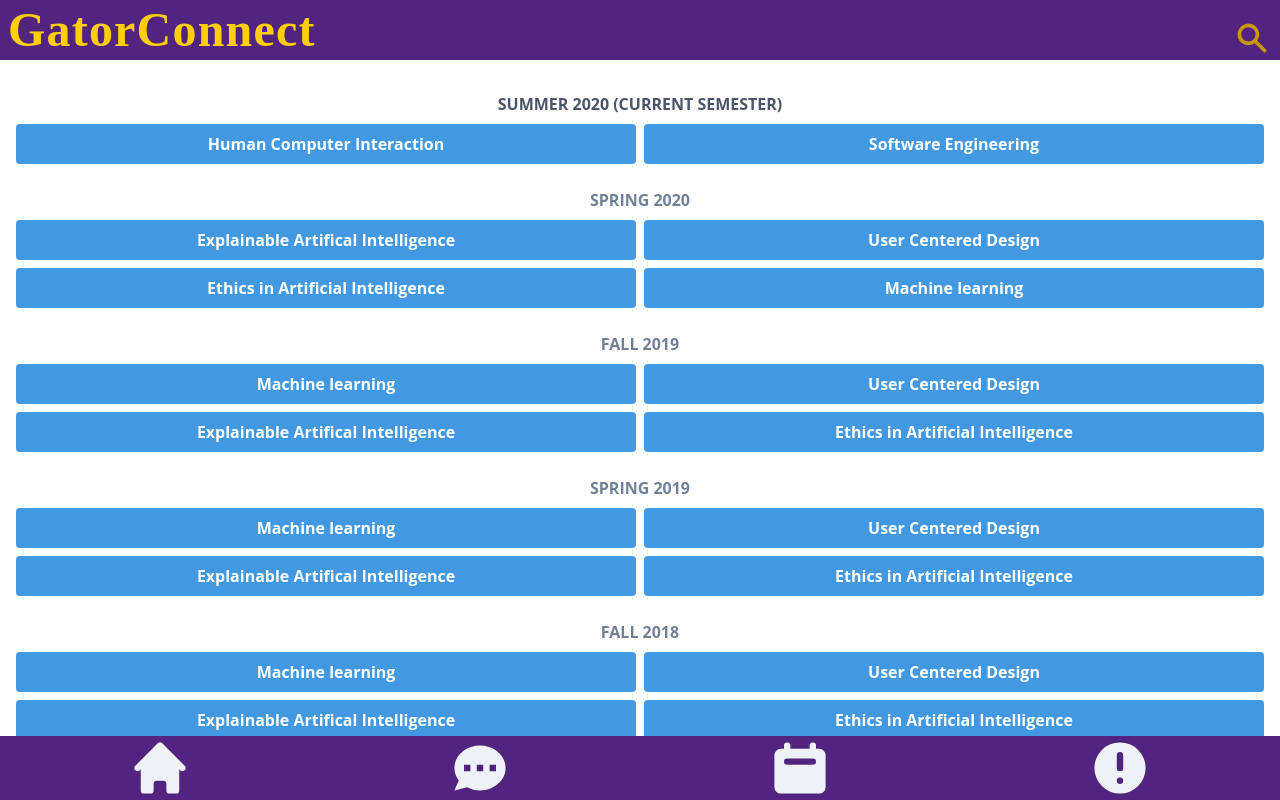
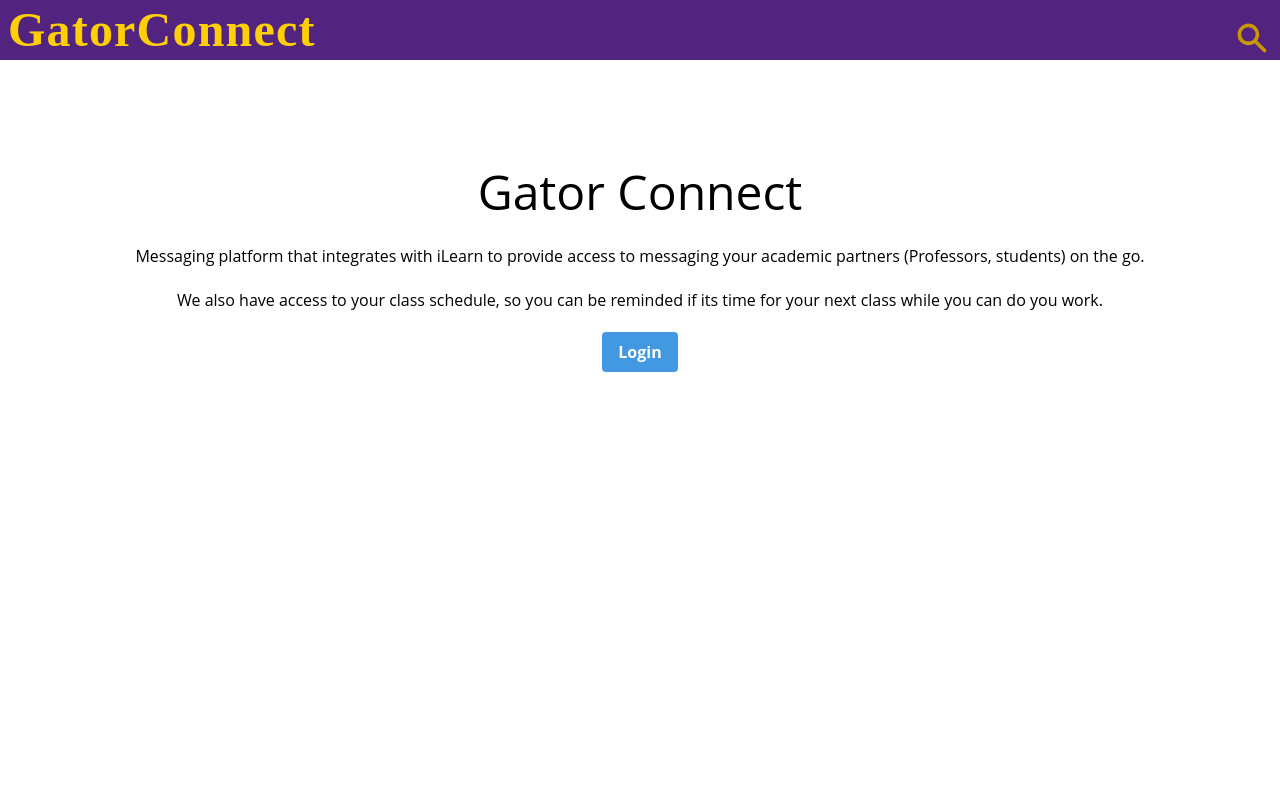
Before and after one commit to thisisgvrt/gator-connect, a React (Create React App) app: page / in a window 1280 px wide. Built offline with nearby package versions, Linux system fonts and the light colour scheme.

Commit message:
added profile page and landing page

```diff
--- a/src/App.js
+++ b/src/App.js
@@ -3,15 +3,18 @@ import {
   BrowserRouter as Router,
   Switch,
   Route,
-  Link
+  NavLink,
+  useLocation
 } from "react-router-dom";
 
 import './css/style.css';
 
 import HomepageScreen from './sections/homepage';
+import LandingPageScreen from './sections/landingPage'
 import MemberScreen from './sections/members';
 import CalendarScreen from './sections/calendar';
 import MessageScreen from './sections/messages';
+import ProfilePageScreen from './sections/profilePage'
 import NotificationScreen from './sections/notifications';
 import EventsOverviewScreen from './sections/overview';
 
@@ -19,6 +22,8 @@ import { paths } from './data';
 
 const {
   homePagePath,
+  landingPagePath,
+  profilePagePath,
   membersWithTeamsPath,
   membersWithoutTeamsPath,
   messageScreenPath,
@@ -27,9 +32,15 @@ const {
   notificationScreenPath
 } = paths;
 
-function App() {
+function App(props) {
 
   const [searchText, setSearchText] = useState(null);
+
+  const [isHomePage, setIsHomePage] = useState(true);
+
+  setInterval(() => {
+    window.location.pathname === "/" ? setIsHomePage(true) : setIsHomePage(false)
+  }, 200);
 
   return (
     <Router>
@@ -48,7 +59,7 @@ function App() {
             searchText === null ? <div className="w-full flex flex-row justify-between items-end"><h4 className="logo text-4xl align-bottom leading-tight tracking-wide">GatorConnect</h4><svg fill="currentColor" className="h-10 w-10 search-logo" viewBox="0 0 20 20" onClick={() => setSearchText("")}><path fillRule="evenodd" d="M8 4a4 4 0 100 8 4 4 0 000-8zM2 8a6 6 0 1110.89 3.476l4.817 4.817a1 1 0 01-1.414 1.414l-4.816-4.816A6 6 0 012 8z" clipRule="evenodd" /></svg></div>
               : <form className="w-full max-w-sm">
                 <div className="flex items-end py-1">
-                  <input className="appearance-none muted-highlight-color bg-transparent border-none w-full mr-3 py-1 px-2 leading-none focus:outline-none text-xl" type="text" placeholder="Please enter enter the search text" aria-label="Search Text" onChange={e => setSearchText(e.target.value)} value={searchText}/>
+                  <input className="appearance-none muted-highlight-color bg-transparent border-none w-full mr-3 py-1 px-2 leading-none focus:outline-none text-xl" type="text" placeholder="Please enter enter the search text" aria-label="Search Text" onChange={e => setSearchText(e.target.value)} value={searchText} />
                   <button className="flex-shrink-0 border-none text-gray-300 text-xl font-extrabold py-1 muted-highlight-color" type="button" onClick={() => setSearchText(null)}>
                     X
                   </button>
@@ -64,17 +75,20 @@ function App() {
         */}
         <section className="flex-grow overflow-y-auto">
           <Switch>
+            <Route exact path={landingPagePath}>
+              <LandingPageScreen />
+            </Route>
             <Route exact path={homePagePath}>
-              <HomepageScreen searchText={searchText}/>
+              <HomepageScreen searchText={searchText} />
             </Route>
             <Route path={membersWithTeamsPath}>
-              <MemberScreen classHasTeams={true} searchText={searchText}/>
+              <MemberScreen classHasTeams={true} searchText={searchText} />
             </Route>
             <Route path={membersWithoutTeamsPath}>
-              <MemberScreen classHasTeams={false} searchText={searchText}/>
+              <MemberScreen classHasTeams={false} searchText={searchText} />
             </Route>
-            <Route path={messageScreenPath}>
-              <MessageScreen />
+            <Route path={profilePagePath}>
+              <ProfilePageScreen />
             </Route>
             <Route path={eventsOverviewScreenPath}>
               <EventsOverviewScreen />
@@ -90,26 +104,26 @@ function App() {
         {/*
           Footer will be containing the main navigation icons.
         */}
-        <footer className="navbar-purple">
+        {!isHomePage && <footer className="navbar-purple">
           {/*
             For the next section, we have the change the flex direction to horizontal.
             So, `flex flex-row` are the two classes that will make it happen.
           */}
           <div className="text-gray-200 flex flex-row justify-around">
-            <Link to={homePagePath}>
+            <NavLink to={homePagePath} activeClassName="muted-highlight-color">
               <svg className="h-16 w-16" xmlns="http://www.w3.org/2000/svg" viewBox="0 0 20 20" fill="currentColor"><path d="M10.707 2.293a1 1 0 00-1.414 0l-7 7a1 1 0 001.414 1.414L4 10.414V17a1 1 0 001 1h2a1 1 0 001-1v-2a1 1 0 011-1h2a1 1 0 011 1v2a1 1 0 001 1h2a1 1 0 001-1v-6.586l.293.293a1 1 0 001.414-1.414l-7-7z" /></svg>
-            </Link>
-            <Link to={messageScreenPath}>
-              <svg className="h-16 w-16" xmlns="http://www.w3.org/2000/svg" viewBox="0 0 20 20" fill="currentColor"><path fillRule="evenodd" d="M18 10c0 3.866-3.582 7-8 7a8.841 8.841 0 01-4.083-.98L2 17l1.338-3.123C2.493 12.767 2 11.434 2 10c0-3.866 3.582-7 8-7s8 3.134 8 7zM7 9H5v2h2V9zm8 0h-2v2h2V9zM9 9h2v2H9V9z" clipRule="evenodd" /></svg>
-            </Link>
-            <Link to={calendarScreenPath}>
+            </NavLink>
+            <NavLink to={profilePagePath} activeClassName="muted-highlight-color">
+              <svg className="h-16 w-16" xmlns="http://www.w3.org/2000/svg" fill="currentColor" viewBox="0 0 20 20"><path fillRule="evenodd" d="M10 9a3 3 0 100-6 3 3 0 000 6zm-7 9a7 7 0 1114 0H3z" clipRule="evenodd"></path></svg>
+            </NavLink>
+            <NavLink to={calendarScreenPath} activeClassName="muted-highlight-color">
               <svg className="h-16 w-16" xmlns="http://www.w3.org/2000/svg" viewBox="0 0 20 20" fill="currentColor"><path fillRule="evenodd" d="M6 2a1 1 0 00-1 1v1H4a2 2 0 00-2 2v10a2 2 0 002 2h12a2 2 0 002-2V6a2 2 0 00-2-2h-1V3a1 1 0 10-2 0v1H7V3a1 1 0 00-1-1zm0 5a1 1 0 000 2h8a1 1 0 100-2H6z" clipRule="evenodd" /></svg>
-            </Link>
-            <Link to={notificationScreenPath}>
+            </NavLink>
+            <NavLink to={notificationScreenPath} activeClassName="muted-highlight-color">
               <svg className="h-16 w-16" xmlns="http://www.w3.org/2000/svg" viewBox="0 0 20 20" fill="currentColor"><path fillRule="evenodd" d="M18 10a8 8 0 11-16 0 8 8 0 0116 0zm-7 4a1 1 0 11-2 0 1 1 0 012 0zm-1-9a1 1 0 00-1 1v4a1 1 0 102 0V6a1 1 0 00-1-1z" clipRule="evenodd" /></svg>
-            </Link>
+            </NavLink>
           </div>
-        </footer>
+        </footer>}
       </div>
     </Router>
   );
--- a/src/data.js
+++ b/src/data.js
@@ -63,7 +63,9 @@ const membersWithoutTeams = {
 }
 
 const paths = {
-    homePagePath: "/",
+    landingPagePath: "/",
+    homePagePath: "/homePage",
+    profilePagePath:"/profile",
     messageScreenPath: "/messages",
     calendarScreenPath: "/calendar",
     eventsOverviewScreenPath: "/eventsOverview",
--- /dev/null
+++ b/src/sections/landingPage.js
@@ -0,0 +1,30 @@
+import React from 'react';
+
+import {
+    Link
+} from "react-router-dom";
+
+import { paths } from '../data';
+
+const {
+    homePagePath,
+} = paths;
+
+function LandingPageScreen() {
+    return (
+        <div className="p-8 py-24 w-full flex flex-col">
+            <h1 className="text-5xl text-center">Gator Connect</h1>
+            <p className="text-center py-4">Messaging platform that integrates with iLearn to provide access to messaging your academic partners (Professors, students) on the go.</p>
+            <p className="text-center py-1">We also have access to your class schedule, so you can be reminded if its time for your next class while you can do you work.</p>
+            <div className="py-4 w-full flex justify-center">
+                <Link to={homePagePath}>
+                    <button class="bg-blue-500 hover:bg-blue-700 text-white font-bold py-2 px-4 rounded">
+                        Login
+                    </button>
+                </Link>
+            </div>
+        </div>
+    )
+}
+
+export default LandingPageScreen;
--- /dev/null
+++ b/src/sections/profilePage.js
@@ -0,0 +1,36 @@
+import React from 'react';
+
+import {
+    Link
+} from "react-router-dom";
+
+import { paths } from '../data';
+
+const {
+    landingPagePath,
+} = paths;
+
+function ProfilePageScreen({sLogoutButton}) {
+    return (
+        <div className="p-8 py-24 w-full flex flex-col justify-center items-center">
+            <div className="muted-highlight-color">
+                <svg className="h-32 w-32" xmlns="http://www.w3.org/2000/svg" fill="currentColor" viewBox="0 0 20 20"><path fillRule="evenodd" d="M10 9a3 3 0 100-6 3 3 0 000 6zm-7 9a7 7 0 1114 0H3z" clipRule="evenodd"></path></svg>
+            </div>
+            <h1 className="pt-4 text-3xl">John Doe</h1>
+            <h4 className="py-1 pb-16 text-2x">Final year student</h4>
+            <div className="flex flex-row items-center h-12 pb-8">
+                <span className="text-xl text-gray-600">John.doe@mail.sfsu.edu</span>
+                <div onClick={() => alert("Email id copied to clipboard")}>
+                    <svg className="h-8 w-8" fill="currentColor" viewBox="0 0 20 20"><path d="M8 2a1 1 0 000 2h2a1 1 0 100-2H8z"></path><path d="M3 5a2 2 0 012-2 3 3 0 003 3h2a3 3 0 003-3 2 2 0 012 2v6h-4.586l1.293-1.293a1 1 0 00-1.414-1.414l-3 3a1 1 0 000 1.414l3 3a1 1 0 001.414-1.414L10.414 13H15v3a2 2 0 01-2 2H5a2 2 0 01-2-2V5zM15 11h2a1 1 0 110 2h-2v-2z"></path></svg>
+                </div>
+            </div>
+            <Link to={landingPagePath}>
+                    <button class="bg-red-500 hover:bg-red-700 text-white font-bold py-2 px-4 rounded">
+                        Logout
+                    </button>
+            </Link>
+        </div>
+    )
+}
+
+export default ProfilePageScreen;
```
